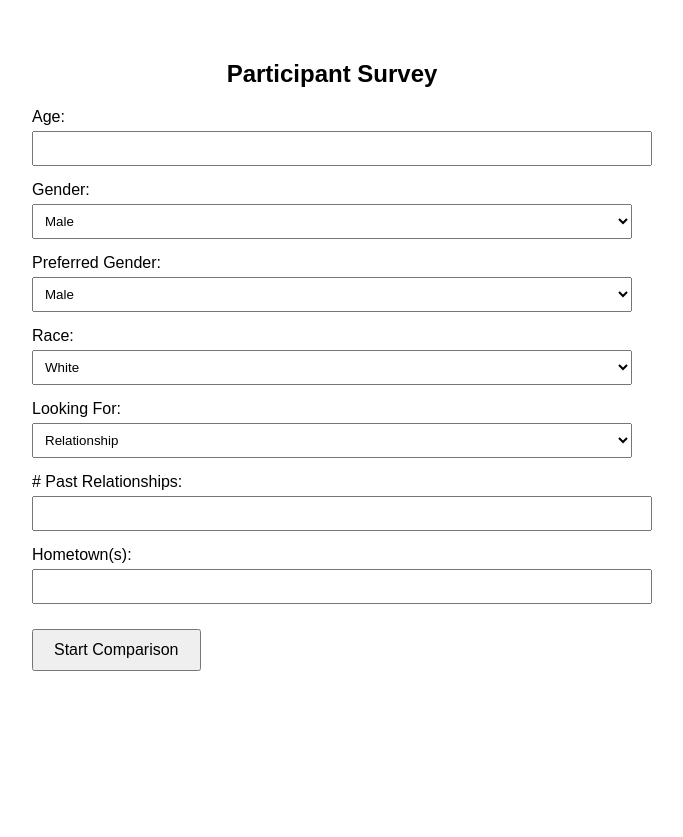
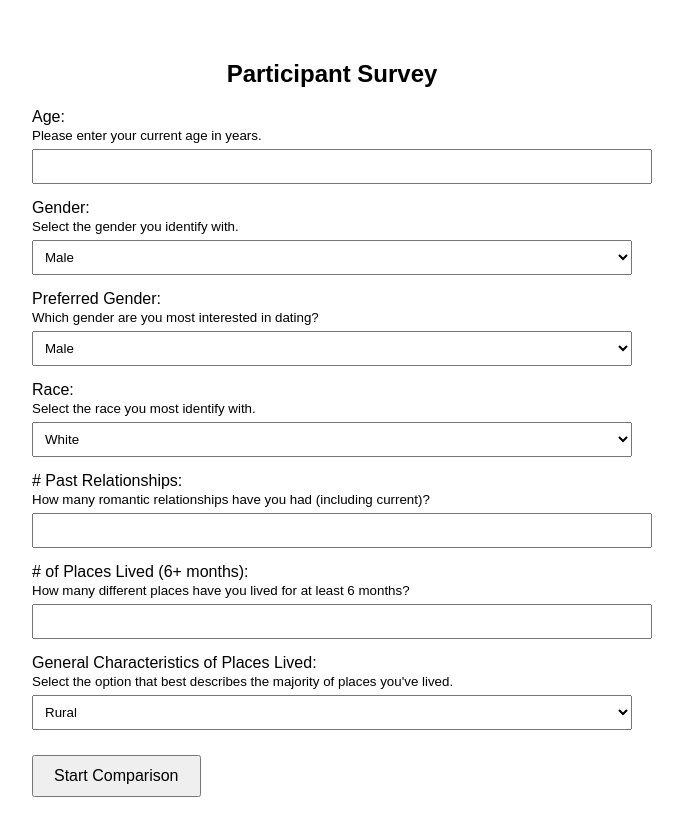
Before and after one commit to CarterKruse/siblings-or-dating, a Flask app: page / in a window 1280 px wide. Shown: the whole page, without its empty margins (308-991 px from the left). Before the commit the page ends 671 px from the top, so only its background shows below. Run offline with Flask 3, Linux system fonts and the light colour scheme.

Commit message:
updated survey with descriptions

```diff
--- a/templates/survey.html
+++ b/templates/survey.html
@@ -33,21 +33,28 @@
     <h2>Participant Survey</h2>
     <form action="/submit_survey" method="post">
         <label>Age:</label>
+        <small>Please enter your current age in years.</small>
         <input type="number" name="age" required>
 
         <label>Gender:</label>
+        <small>Select the gender you identify with.</small>
         <select name="gender" required>
             <option value="male">Male</option>
             <option value="female">Female</option>
+            <option value="non-binary">Non-Binary</option>
+            <option value="other">Other</option>
         </select>
 
         <label>Preferred Gender:</label>
+        <small>Which gender are you most interested in dating?</small>
         <select name="preferred_gender" required>
             <option value="male">Male</option>
             <option value="female">Female</option>
+            <option value="other">Other</option>
         </select>
 
         <label>Race:</label>
+        <small>Select the race you most identify with.</small>
         <select name="race" required>
             <option value="white">White</option>
             <option value="black">Black</option>
@@ -58,18 +65,22 @@
             <option value="other">Other</option>
         </select>
 
-        <label>Looking For:</label>
-        <select name="preferences" required>
-            <option value="relationship">Relationship</option>
-            <option value="hookup">Hook-Up</option>
-            <option value="decline">Prefer Not to Say</option>
-        </select>
-
         <label># Past Relationships:</label>
+        <small>How many romantic relationships have you had (including current)?</small>
         <input type="number" name="past_relationships" required>
 
-        <label>Hometown(s):</label>
-        <input type="text" name="origin" required>
+        <label># of Places Lived (6+ months):</label>
+        <small>How many different places have you lived for at least 6 months?</small>
+        <input type="number" name="places_lived" required>
+
+        <label>General Characteristics of Places Lived:</label>
+        <small>Select the option that best describes the majority of places you've lived.</small>
+        <select name="place_type" required>
+            <option value="rural">Rural</option>
+            <option value="suburban">Suburban</option>
+            <option value="urban">Urban</option>
+            <option value="mixed">Mixed</option>
+        </select>
 
         <button type="submit">Start Comparison</button>
     </form>
```
